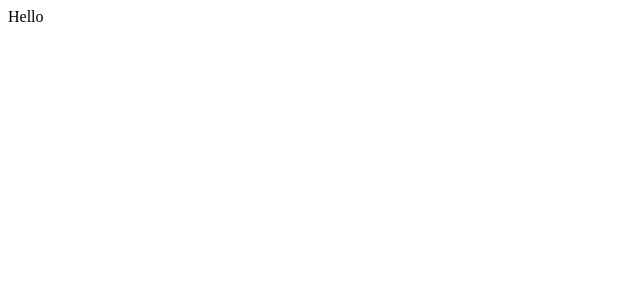
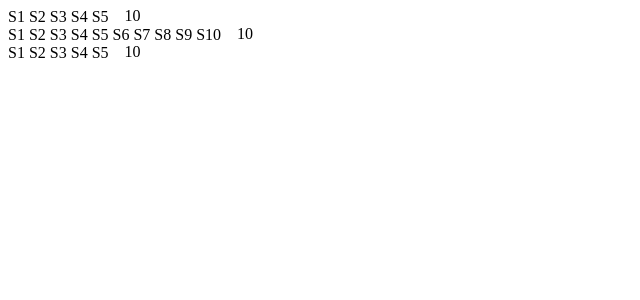
Before and after one commit to aichadahlgren/07.usepopcorn, a React (Create React App) app: page / in a window 1280 px wide. Shown: the top 300 px of the page, without its empty margins (0-640 px from the left). Built offline with nearby package versions, Linux system fonts and the light colour scheme.

Commit message:
updated StarRating

```diff
--- a/src/StarRating.js
+++ b/src/StarRating.js
@@ -1,3 +1,75 @@
-export default function StarRating() {
-  return <div>Hello</div>;
+const containerStyle = {
+  display: 'flex',
+  alignIitems: 'center',
+  gap: '16px',
+};
+
+const starContainerStyle = {
+  display: 'flex',
+  gap: '4px',
+};
+
+const textStyle = {
+  lineHeight: '1',
+  margin: '0',
+};
+
+export default function StarRating({ maxRating = 5 }) {
+  //default prop to set to 5.
+  return (
+    <div style={containerStyle}>
+      <div style={starContainerStyle}>
+        {Array.from({ length: maxRating }, (_, i) => (
+          <span>S{i + 1}</span>
+        ))}
+      </div>
+      <p style={textStyle}>10</p>
+    </div>
+  );
 }
+
+const starStyle = {
+  width: '48 px',
+};
+
+function Star() {
+  return (
+    <span role="button" style={starStyle}>
+      <svg
+        xmlns="http://www.w3.org/2000/svg"
+        viewBox="0 0 20 20"
+        fill="#000"
+        stroke="#000"
+      >
+        <path
+          d="M9.049 2.927c.3-.921 1.603-.921 1.902 0l1.07 3.292a1 1 0 00.95.69h3.462c.969
+       0 1.371 1.24.588 1.81l-2.8 2.034a1 1 0 00-.364 1.118l1.07 3.292c.3.921-.755 1.688-1.54
+        1.118l-2.8-2.034a1 1 0 00-1.175 0l-2.8 2.034c-.784.57-1.838-.197-1.539-1.118l1.07-3.292a1
+         1 0 00-.364-1.118L2.98 8.72c-.783-.57-.38-1.81.588-1.81h3.461a1 1 0 00.951-.69l1.07-3.292z"
+        />
+      </svg>
+    </span>
+  );
+}
+
+/*
+
+
+
+EMPTY STAR
+
+<svg
+  xmlns="http://www.w3.org/2000/svg"
+  fill="none"
+  viewBox="0 0 24 24"
+  stroke="#000"
+>
+  <path
+    strokeLinecap="round"
+    strokeLinejoin="round"
+    strokeWidth="{2}"
+    d="M11.049 2.927c.3-.921 1.603-.921 1.902 0l1.519 4.674a1 1 0 00.95.69h4.915c.969 0 1.371 1.24.588 1.81l-3.976 2.888a1 1 0 00-.363 1.118l1.518 4.674c.3.922-.755 1.688-1.538 1.118l-3.976-2.888a1 1 0 00-1.176 0l-3.976 2.888c-.783.57-1.838-.197-1.538-1.118l1.518-4.674a1 1 0 00-.363-1.118l-3.976-2.888c-.784-.57-.38-1.81.588-1.81h4.914a1 1 0 00.951-.69l1.519-4.674z"
+  />
+</svg>
+
+*/
--- a/src/index.js
+++ b/src/index.js
@@ -9,6 +9,8 @@
 root.render(
   <React.StrictMode>
     {/* <App /> */}
+    <StarRating maxRating={5} />
+    <StarRating maxRating={10} />
     <StarRating />
   </React.StrictMode>
 );
```
